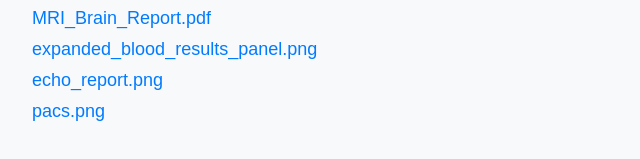
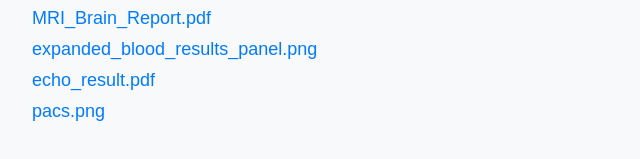
Before and after one commit to weepotty/ask-ehr, a plain HTML site: page index.html in a window 1280 px wide. Shown: the part 205-364 px from the top of the page, 8-648 px from the left. Drawn offline with Linux system fonts and the light colour scheme.

Commit message:
change echo report

```diff
--- a/index.html
+++ b/index.html
@@ -43,7 +43,7 @@
         "Physiotherapy_Notes.pdf",
         "MRI_Brain_Report.pdf",
         "expanded_blood_results_panel.png",
-        "echo_report.png",
+        "echo_result.pdf",
         "pacs.png",
       ];
 
```
Also changed, not shown: docs/echo_report.png (deleted), 1 other file.
